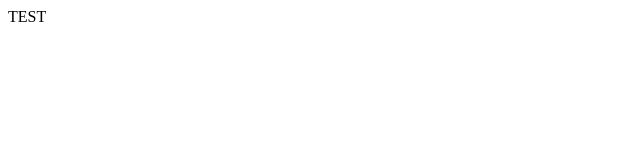
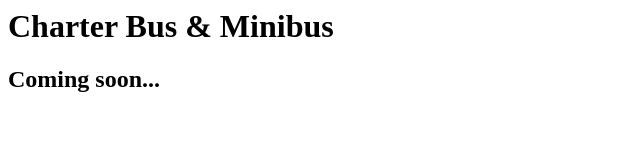
Before and after one commit to districtbuscharter/districtbuscharter.github.io, a plain HTML site: page index.html in a window 1280 px wide. Shown: the whole page, without its empty margins (0-640 px from the left). Drawn offline with Linux system fonts and the light colour scheme.

Commit message:
Update index.html

```diff
--- a/index.html
+++ b/index.html
@@ -1,3 +1,6 @@
 <html>
-  TEST
+  <body>
+    <h1>Charter Bus & Minibus</h1>
+    <h2>Coming soon...</h2>
+  </body>
 </html>
```
